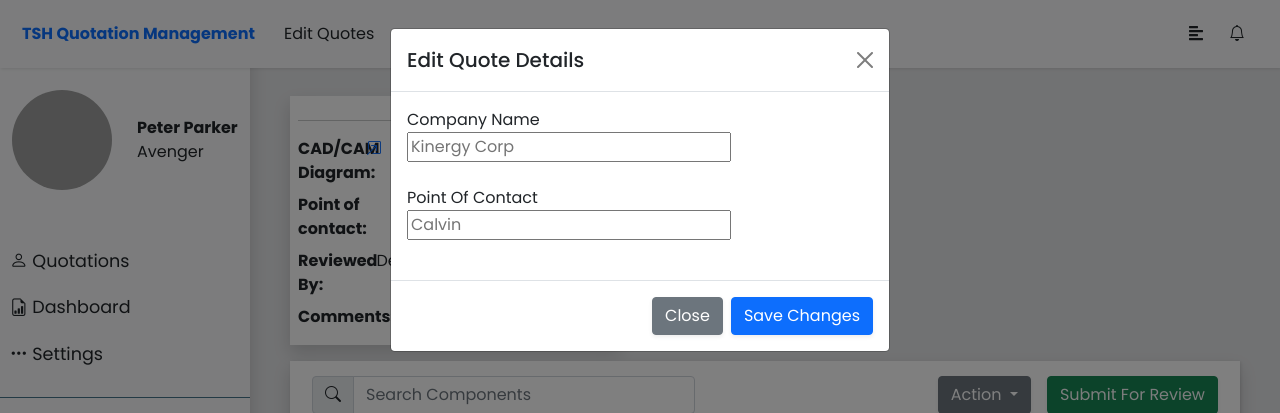
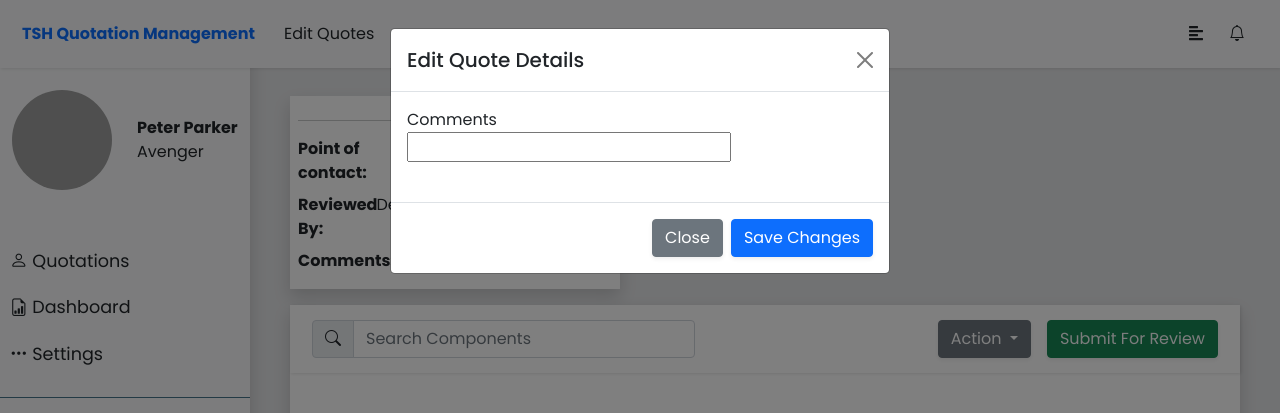
Before and after one commit to izzkhairable/fyp, a Python web app: template aqs_web/templates/edit.html in a window 1280 px wide, after a click that opens the changed part. Shown: the top 413 px of the page. Run offline with Jinja, Linux system fonts and the light colour scheme; the template is opened without the code that fills it, so the values that code supplies are empty; some libraries are stand-ins or nearby versions; grey boxes are pictures that could not be loaded.

Commit message:
added edit quotation comments functionality

```diff
--- a/aqs_web/static/js/edit.js
+++ b/aqs_web/static/js/edit.js
@@ -107,6 +107,7 @@
             document.getElementById("quotation-name").innerHTML = quotation_no + " - " + result[0].company_name;
             document.getElementById("comments").innerHTML = result[0].comment;
             document.getElementById("point-of-contact").innerHTML = result[0].first_name + " " + result[0].last_name;
+            document.getElementById("comments").value = result[0].comment;
             document.getElementById("labour").value = result[0].labour_cost;
             document.getElementById("markup").value = result[0].markup_pct;
             document.getElementById("labour-remarks").value = result[0].labour_cost_description;
@@ -116,6 +117,40 @@
             } else {
                 // unexpected outcome, throw the error
                 throw response.status;
+            }
+        } catch (error) {
+            // Errors when calling the service; such as network error,
+            // service offline, etc
+            console.log('There is a problem retrieving the data, please try again later.<br />' + error);
+                } // error
+    });
+}
+
+function saveQuotationEdits(){
+  var quotation_no = window.location.href.split("#")[1];
+  var comments = document.getElementById("edit-comments").value;
+  $(async() => {
+    var serviceURL = "http://localhost:5000/updateQuotationInfo";
+    const data = {
+      quotation_no: quotation_no,
+      comments: comments
+    };
+
+    try {
+        const response =
+        await fetch(
+        serviceURL, { method: 'POST', body: JSON.stringify(data), headers: {
+                Accept: 'application/json',
+                'Content-Type': 'application/json',
+            }}
+        );
+        const result = await response.json();
+        if (response.status === 500) {
+            alert("There is an error saving changes.")
+            }
+            else {
+              location.reload();
+                alert("Successfully saved changes!")
             }
         } catch (error) {
             // Errors when calling the service; such as network error,
--- a/aqs_web/templates/edit.html
+++ b/aqs_web/templates/edit.html
@@ -100,14 +100,6 @@
               <div class="shadow p-2 text-left flex-fill bd-highlight bg-white"><b id="quotation-name"></b>
                 <button data-bs-toggle="modal" data-bs-target="#edit-quote" type="button" class="btn btn-outline-secondary float-end"><i class="bi bi-pencil"></i></button>
                 <hr>
-                <div class="d-flex my-2">
-                  <div class="col-3">
-                    <b>CAD/CAM Diagram:</b>
-                  </div>
-                  <div class="col-9">
-                    <a href="#" class="link-primary" id="quotation_no"><i class="bi bi-box-arrow-in-up-right"></i></a>
-                  </div>
-                </div>
                 <div class="d-flex my-2">
                   <div class="col-3">
                     <b>Point of contact:</b>
@@ -332,14 +324,12 @@
                   <button type="button" class="btn-close" data-bs-dismiss="modal" aria-label="Close"></button>
                 </div>
                 <div class="modal-body">
-                  <label for="partno">Company Name</label><br>
-                  <input type="text" id="company" name="company" placeholder="Kinergy Corp"><br><br>
-                  <label for="partno">Point Of Contact</label><br>
-                  <input type="text" id="contact" name="contact" placeholder="Calvin"><br><br>
+                  <label for="partno">Comments</label><br>
+                  <input type="text" id="edit-comments" name="comments"><br><br>
                 </div>
                 <div class="modal-footer">
                   <button type="button" class="btn btn-secondary shadow-sm" data-bs-dismiss="modal">Close</button>
-                  <button type="button" class="btn btn-primary shadow-sm">Save Changes</button>
+                  <button type="button" class="btn btn-primary shadow-sm" onclick="saveQuotationEdits()">Save Changes</button>
                 </div>
               </div>
             </div>
```
Also changed, not shown: aqs_web/app.py (+23 -0 lines).
